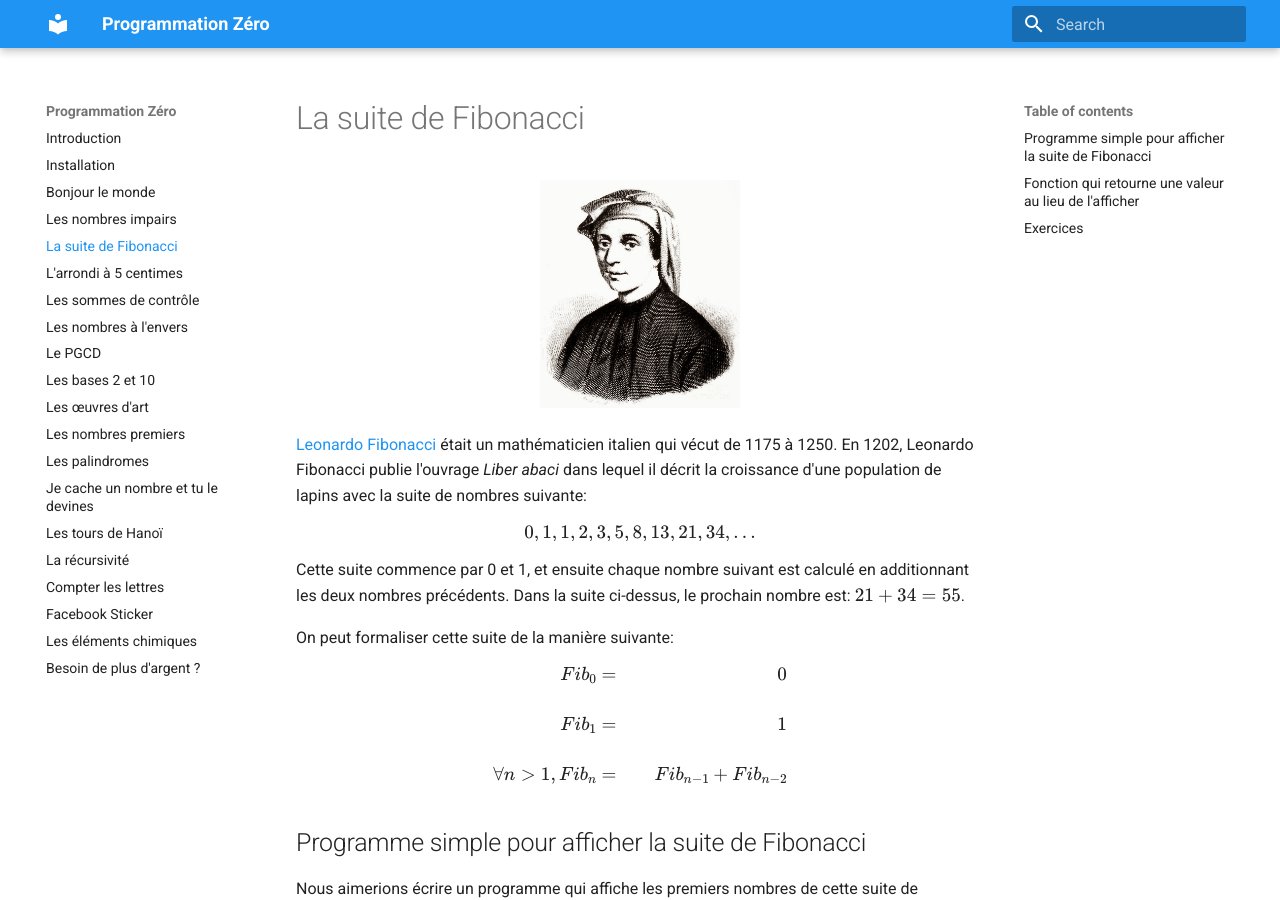
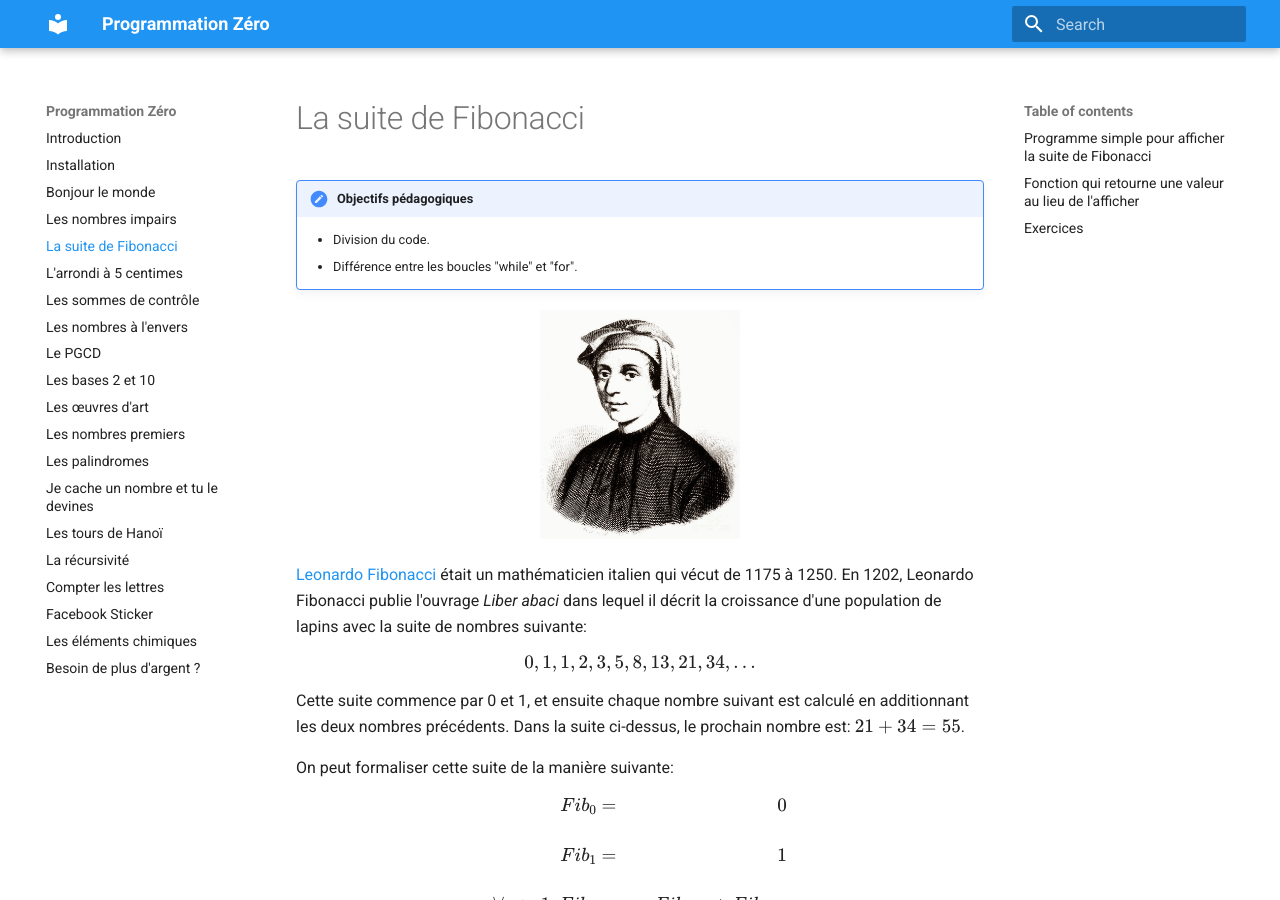
Before and after one commit to heia-fr/programmation-zero, an MkDocs documentation site: the page built from docs/fibonacci.md, in a window 1280 px wide and 900 px high. Built offline with MkDocs 1.6.1 and Material for MkDocs 9.7.7, drawn with Linux system fonts in a browser that asks for light colours; formulas are drawn with MathJax 3; old or Windows-style settings are respelled for this version of MkDocs.

Commit message:
added objectives for fibonacci

```diff
--- a/docs/fibonacci.md
+++ b/docs/fibonacci.md
@@ -1,7 +1,11 @@
 # La suite de Fibonacci
 
+!!! summary "Objectifs pédagogiques"
+    * Division du code.
+    * Différence entre les boucles "while" et "for".
+
 <center>
-<img src="../images/Fibonacci2.jpg" width="200">
+    <img src="../images/Fibonacci2.jpg" width="200">
 </center>
 
 [Leonardo Fibonacci](https://fr.wikipedia.org/wiki/Leonardo_Fibonacci)
```
